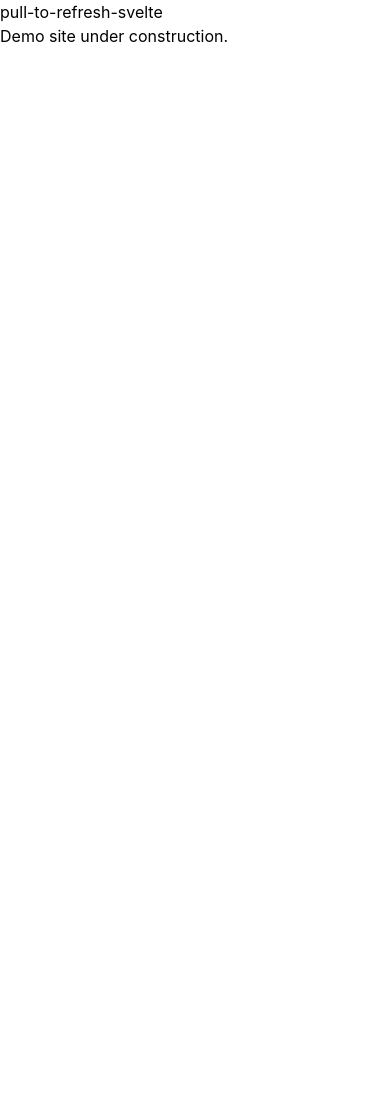
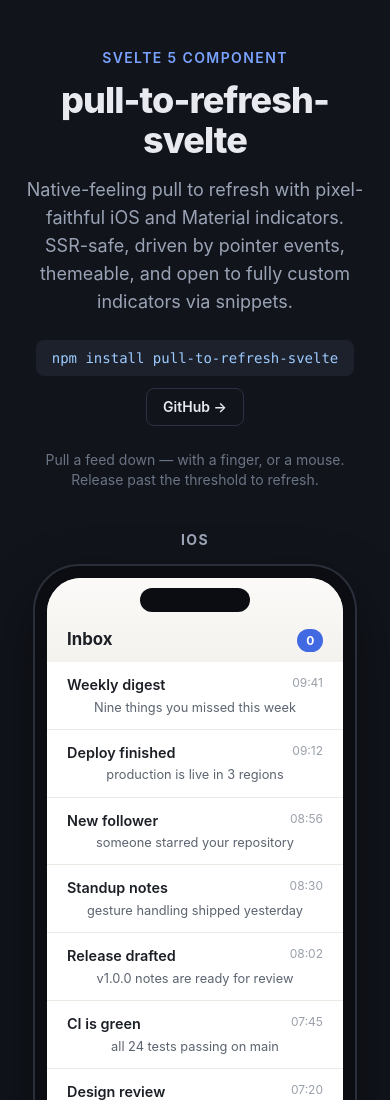
Before and after one commit to jeeanribeiro/pull-to-refresh-svelte, a SvelteKit app: page / in a window 390 px wide. Shown: the top 1100 px of the page. Before the commit the page ends 844 px from the top, so only its background shows below. Built offline with nearby package versions, Linux system fonts and the light colour scheme.

Commit message:
feat: demo playground with two live phone frames
iOS and Material feeds rendered in phone-frame mockups, each refreshable
by pulling with a finger or a mouse. Prerendered with adapter-static for
GitHub Pages.

```diff
--- a/src/routes/+page.svelte
+++ b/src/routes/+page.svelte
@@ -1,2 +1,80 @@
-<h1>pull-to-refresh-svelte</h1>
-<p>Demo site under construction.</p>
+<script lang="ts">
+	import PhoneDemo from './PhoneDemo.svelte';
+</script>
+
+<svelte:head>
+	<title>pull-to-refresh-svelte — native-feeling pull to refresh for Svelte 5</title>
+	<meta
+		name="description"
+		content="Pull-to-refresh for Svelte 5 with pixel-faithful iOS and Material indicators. SSR-safe, pointer events, custom indicator snippets."
+	/>
+</svelte:head>
+
+<div class="min-h-screen bg-[#11141b] text-[#e8eaf0]">
+	<main class="mx-auto max-w-5xl px-6 py-12">
+		<header class="mb-10 text-center">
+			<p class="mb-3 text-sm font-semibold tracking-widest text-[#7aa2ff] uppercase">
+				Svelte 5 component
+			</p>
+			<h1 class="text-4xl font-extrabold tracking-tight sm:text-5xl">pull-to-refresh-svelte</h1>
+			<p class="mx-auto mt-4 max-w-2xl text-lg text-[#9aa3b5]">
+				Native-feeling pull to refresh with pixel-faithful iOS and Material indicators. SSR-safe,
+				driven by pointer events, themeable, and open to fully custom indicators via snippets.
+			</p>
+			<div class="mt-6 flex flex-wrap items-center justify-center gap-3">
+				<code class="rounded-lg bg-[#1c212c] px-4 py-2 font-mono text-sm text-[#9ecbff]">
+					npm install pull-to-refresh-svelte
+				</code>
+				<a
+					class="rounded-lg border border-[#2a3140] px-4 py-2 text-sm font-semibold text-[#e8eaf0] transition hover:border-[#4169e1] hover:text-white"
+					href="https://github.com/jeeanribeiro/pull-to-refresh-svelte"
+				>
+					GitHub →
+				</a>
+			</div>
+			<p class="mt-6 text-sm text-[#6b7485]">
+				Pull a feed down — with a finger, or a mouse. Release past the threshold to refresh.
+			</p>
+		</header>
+
+		<section class="flex flex-wrap items-start justify-center gap-10">
+			<div class="text-center">
+				<h2 class="mb-4 text-sm font-bold tracking-widest text-[#9aa3b5] uppercase">iOS</h2>
+				<PhoneDemo platform="ios" label="Inbox" />
+			</div>
+			<div class="text-center">
+				<h2 class="mb-4 text-sm font-bold tracking-widest text-[#9aa3b5] uppercase">Material</h2>
+				<PhoneDemo platform="material" label="Updates" />
+			</div>
+		</section>
+
+		<section class="mx-auto mt-14 grid max-w-3xl gap-4 sm:grid-cols-3">
+			<div class="rounded-xl border border-[#232a38] bg-[#161a23] p-4">
+				<h3 class="font-semibold text-white">Faithful indicators</h3>
+				<p class="mt-1 text-sm text-[#9aa3b5]">
+					The 12-bar iOS spinner and the self-drawing Material arc, recreated in pure CSS.
+				</p>
+			</div>
+			<div class="rounded-xl border border-[#232a38] bg-[#161a23] p-4">
+				<h3 class="font-semibold text-white">Correct gestures</h3>
+				<p class="mt-1 text-sm text-[#9aa3b5]">
+					Arms only at the top of the nearest scroll container, with direction locking and
+					rubber-band resistance.
+				</p>
+			</div>
+			<div class="rounded-xl border border-[#232a38] bg-[#161a23] p-4">
+				<h3 class="font-semibold text-white">Yours to theme</h3>
+				<p class="mt-1 text-sm text-[#9aa3b5]">
+					CSS custom properties for the built-ins, or bring your own indicator as a snippet.
+				</p>
+			</div>
+		</section>
+
+		<footer class="mt-14 text-center text-sm text-[#6b7485]">
+			MIT · built by
+			<a class="text-[#7aa2ff] hover:underline" href="https://github.com/jeeanribeiro">
+				Jean Ribeiro
+			</a>
+		</footer>
+	</main>
+</div>
--- /dev/null
+++ b/src/routes/PhoneDemo.svelte
@@ -0,0 +1,186 @@
+<script lang="ts">
+	import { PullToRefresh } from '$lib/index.js';
+	import type { ResolvedPlatform } from '$lib/types.js';
+
+	let { platform, label }: { platform: ResolvedPlatform; label: string } = $props();
+
+	interface FeedItem {
+		id: number;
+		title: string;
+		body: string;
+		time: string;
+	}
+
+	const seed: FeedItem[] = [
+		{ id: 1, title: 'Weekly digest', body: 'Nine things you missed this week', time: '09:41' },
+		{ id: 2, title: 'Deploy finished', body: 'production is live in 3 regions', time: '09:12' },
+		{ id: 3, title: 'New follower', body: 'someone starred your repository', time: '08:56' },
+		{ id: 4, title: 'Standup notes', body: 'gesture handling shipped yesterday', time: '08:30' },
+		{ id: 5, title: 'Release drafted', body: 'v1.0.0 notes are ready for review', time: '08:02' },
+		{ id: 6, title: 'CI is green', body: 'all 24 tests passing on main', time: '07:45' },
+		{ id: 7, title: 'Design review', body: 'the spinner motion feels native', time: '07:20' },
+		{ id: 8, title: 'Docs updated', body: 'recipes for page and list refresh', time: '07:11' },
+		{ id: 9, title: 'Issue closed', body: 'SSR crash fixed by lazy measurement', time: '06:58' },
+		{ id: 10, title: 'Benchmarks', body: 'zero dependencies, tiny footprint', time: '06:42' },
+		{ id: 11, title: 'Night build', body: 'packaged types look correct', time: '06:15' },
+		{ id: 12, title: 'Good morning', body: 'pull down to fetch something new', time: '06:00' }
+	];
+
+	let count = $state(0);
+	let items = $state<FeedItem[]>(seed);
+
+	async function refresh(): Promise<void> {
+		await new Promise((resolve) => setTimeout(resolve, 1200));
+		count += 1;
+		const now = new Date();
+		const hh = String(now.getHours()).padStart(2, '0');
+		const mm = String(now.getMinutes()).padStart(2, '0');
+		items = [
+			{
+				id: Date.now(),
+				title: `Refreshed (#${count})`,
+				body: 'this item arrived via pull-to-refresh',
+				time: `${hh}:${mm}`
+			},
+			...items
+		];
+	}
+</script>
+
+<figure class="phone" data-testid="phone-{platform}">
+	<div class="screen">
+		<div class="notch" aria-hidden="true"></div>
+		<header class="appbar">
+			<span class="appbar-title">{label}</span>
+			<span class="count" data-testid="refresh-count-{platform}">{count}</span>
+		</header>
+		<PullToRefresh {platform} onrefresh={refresh} threshold={70} class="demo-ptr">
+			<ul class="feed" data-testid="feed-{platform}">
+				{#each items as item (item.id)}
+					<li>
+						<div class="row">
+							<span class="title">{item.title}</span>
+							<span class="time">{item.time}</span>
+						</div>
+						<p class="body">{item.body}</p>
+					</li>
+				{/each}
+			</ul>
+		</PullToRefresh>
+	</div>
+	<figcaption class="sr-only">{label} pull-to-refresh demo</figcaption>
+</figure>
+
+<style>
+	.phone {
+		background: #0b0d12;
+		border-radius: 44px;
+		box-shadow:
+			0 0 0 2px #2a2f3a,
+			0 24px 60px rgba(0, 0, 0, 0.45);
+		flex-shrink: 0;
+		margin: 0;
+		padding: 12px;
+		user-select: none;
+		width: 320px;
+	}
+
+	.screen {
+		background: #f4f2ee;
+		border-radius: 34px;
+		display: flex;
+		flex-direction: column;
+		height: 584px;
+		overflow: hidden;
+		position: relative;
+	}
+
+	.notch {
+		background: #0b0d12;
+		border-radius: 999px;
+		height: 24px;
+		left: 50%;
+		position: absolute;
+		top: 10px;
+		transform: translateX(-50%);
+		width: 110px;
+		z-index: 10;
+	}
+
+	.appbar {
+		align-items: flex-end;
+		background: linear-gradient(#fbfaf8, #f4f2ee);
+		display: flex;
+		flex-shrink: 0;
+		height: 84px;
+		justify-content: space-between;
+		padding: 0 20px 10px;
+	}
+
+	.appbar-title {
+		color: #1c2026;
+		font-size: 1.05rem;
+		font-weight: 700;
+	}
+
+	.count {
+		background: #4169e1;
+		border-radius: 999px;
+		color: #fff;
+		font-size: 0.75rem;
+		font-weight: 700;
+		min-width: 1.6rem;
+		padding: 0.15rem 0.45rem;
+		text-align: center;
+	}
+
+	:global(.demo-ptr) {
+		flex: 1;
+		min-height: 0;
+	}
+
+	.feed {
+		height: 100%;
+		list-style: none;
+		margin: 0;
+		overflow-y: auto;
+		overscroll-behavior-y: contain;
+		padding: 0;
+	}
+
+	.feed li {
+		background: #fff;
+		border-bottom: 1px solid #eceae5;
+		padding: 12px 20px;
+	}
+
+	.row {
+		display: flex;
+		justify-content: space-between;
+	}
+
+	.title {
+		color: #1c2026;
+		font-size: 0.9rem;
+		font-weight: 600;
+	}
+
+	.time {
+		color: #9aa0aa;
+		font-size: 0.75rem;
+	}
+
+	.body {
+		color: #5c6470;
+		font-size: 0.8rem;
+		margin: 2px 0 0;
+	}
+
+	.sr-only {
+		clip-path: inset(50%);
+		height: 1px;
+		overflow: hidden;
+		position: absolute;
+		width: 1px;
+	}
+</style>
```
